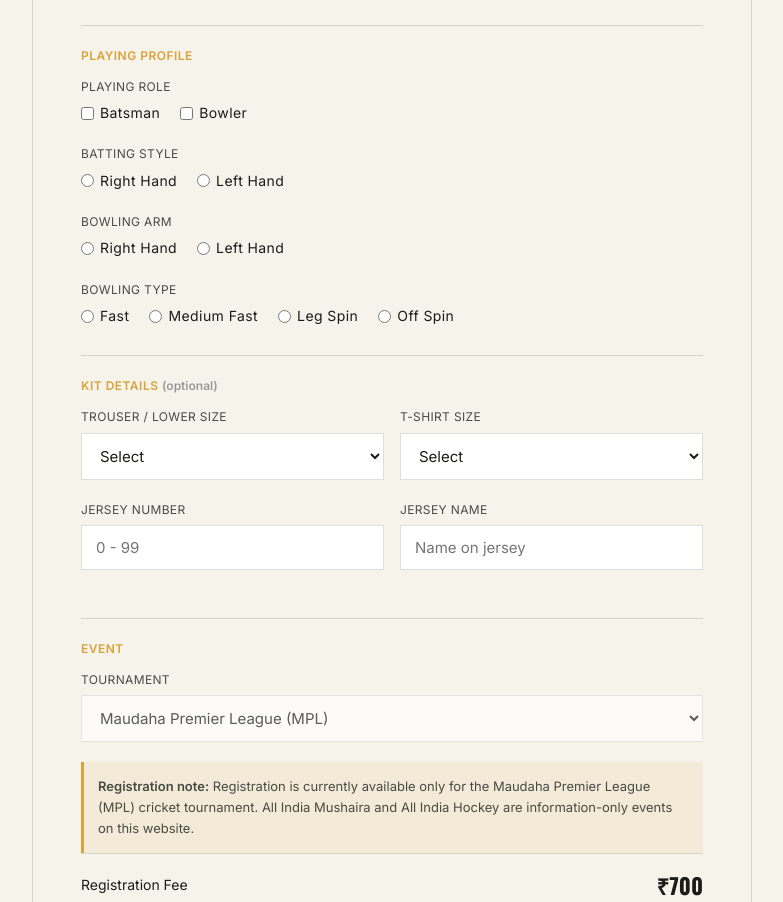
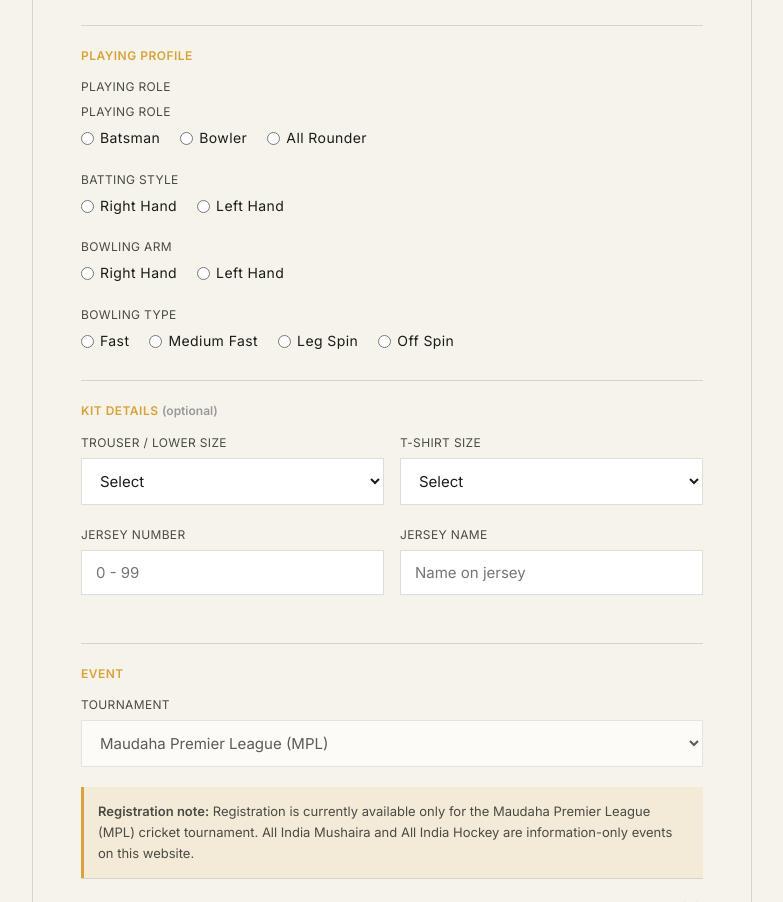
Before and after one commit to ishan090hdbsfjdsdsfwf/maulana-salim-jafri-committee, a website: page public/index.html in a window 1280 px wide. Shown: the part 3074-3976 px from the top of the page, without its empty margins (248-1031 px from the left). Drawn offline with nearby package versions, Linux system fonts and the light colour scheme; no server answers.

Commit message:
Update index.html

```diff
--- a/public/index.html
+++ b/public/index.html
@@ -1373,22 +1373,30 @@
 
                     <label>Playing Role</label>
 
+                   <div class="field">
+
+    <label>Playing Role</label>
+
                 <div class="radio-group">
 
                     <label>
-                            <input type="checkbox" id="reg-batsman">
+                        <input type="radio" name="playingRole" id="reg-batsman" value="batsman">
                         Batsman
                     </label>
 
                     <label>
-                            <input type="checkbox" id="reg-bowler-role">
+                        <input type="radio" name="playingRole" id="reg-bowler-role" value="bowler">
                         Bowler
                     </label>
 
-                    </div>
-
-                </div>
-
+                    <label>
+                        <input type="radio" name="playingRole" id="reg-allrounder" value="allrounder">
+                        All Rounder
+                    </label>
+
+                </div>
+
+            </div>
                 <div class="field">
 
                     <label>Batting Style</label>
```
Lines whose indentation alone changed are shown as unchanged.
